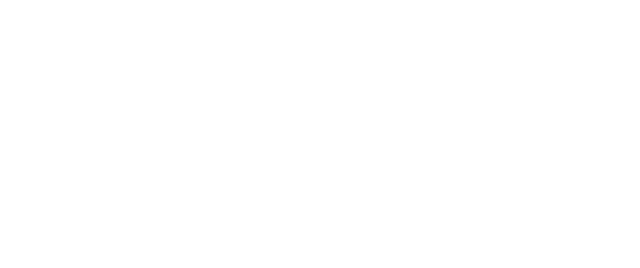
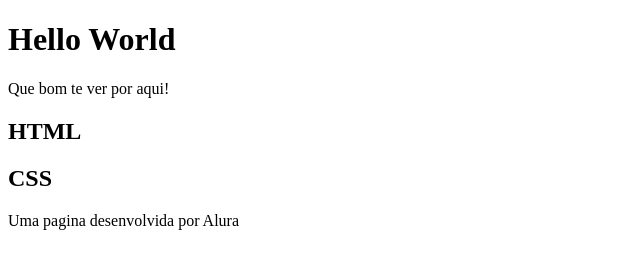
Before and after one commit to profachi/Hello-World, a plain HTML site: page index.html in a window 1280 px wide. Shown: the whole page, without its empty margins (0-640 px from the left). Drawn offline with Linux system fonts and the light colour scheme.

Commit message:
Parte textual

```diff
--- a/index.html
+++ b/index.html
@@ -6,6 +6,23 @@
     <title>Hello World</title>
 </head>
 <body>
+    <header>
+        <h1>Hello World</h1>
+        <p>Que bom te ver por aqui!</p>
+    </header>
+
+    <section>
+        <h2>HTML</h2>
+
+
+        <h2>CSS</h2>
+
+    </section>
+
+    <footer>
+        <p>Uma pagina desenvolvida por Alura</p>
+
+    </footer>
 
 </body>
 </html>
```
